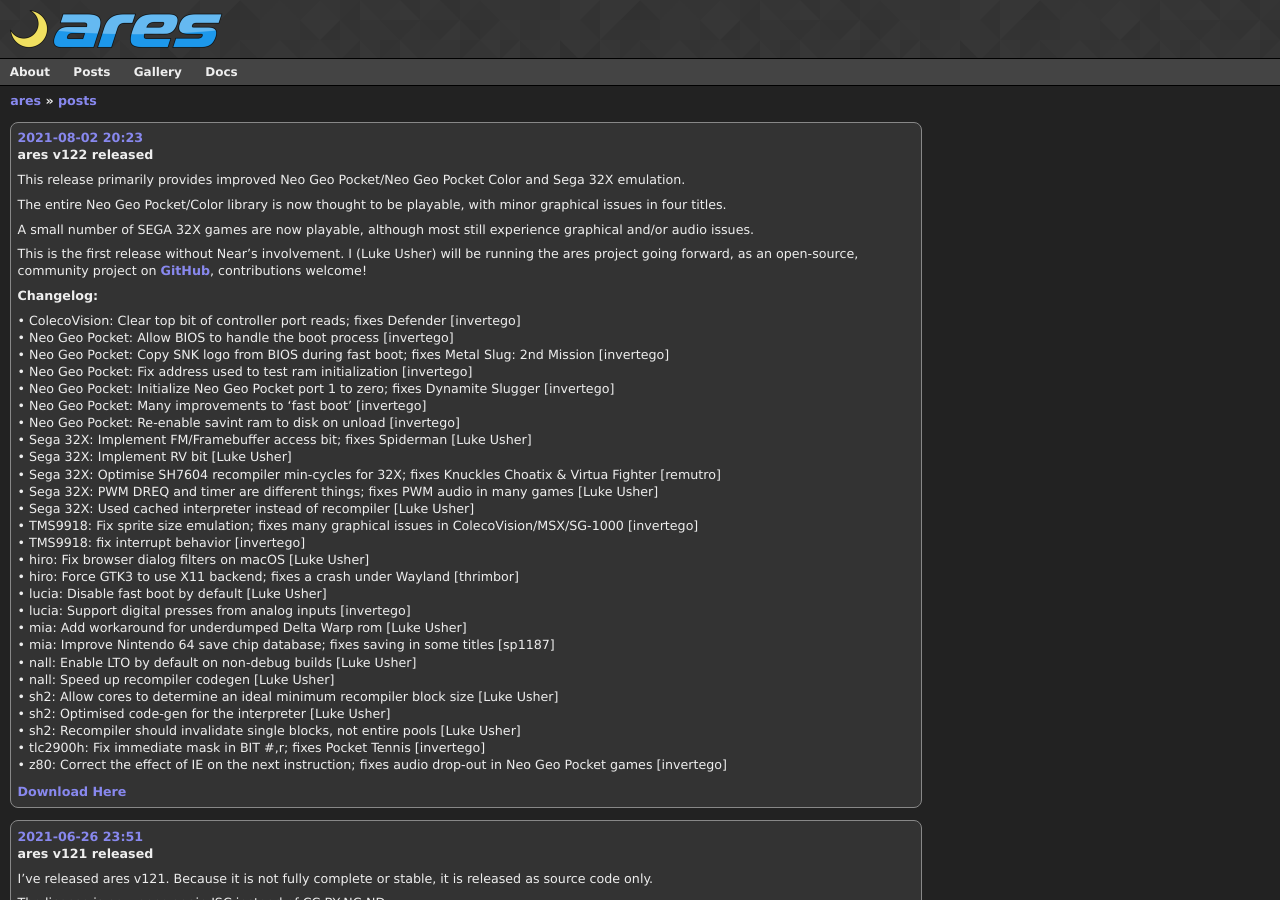
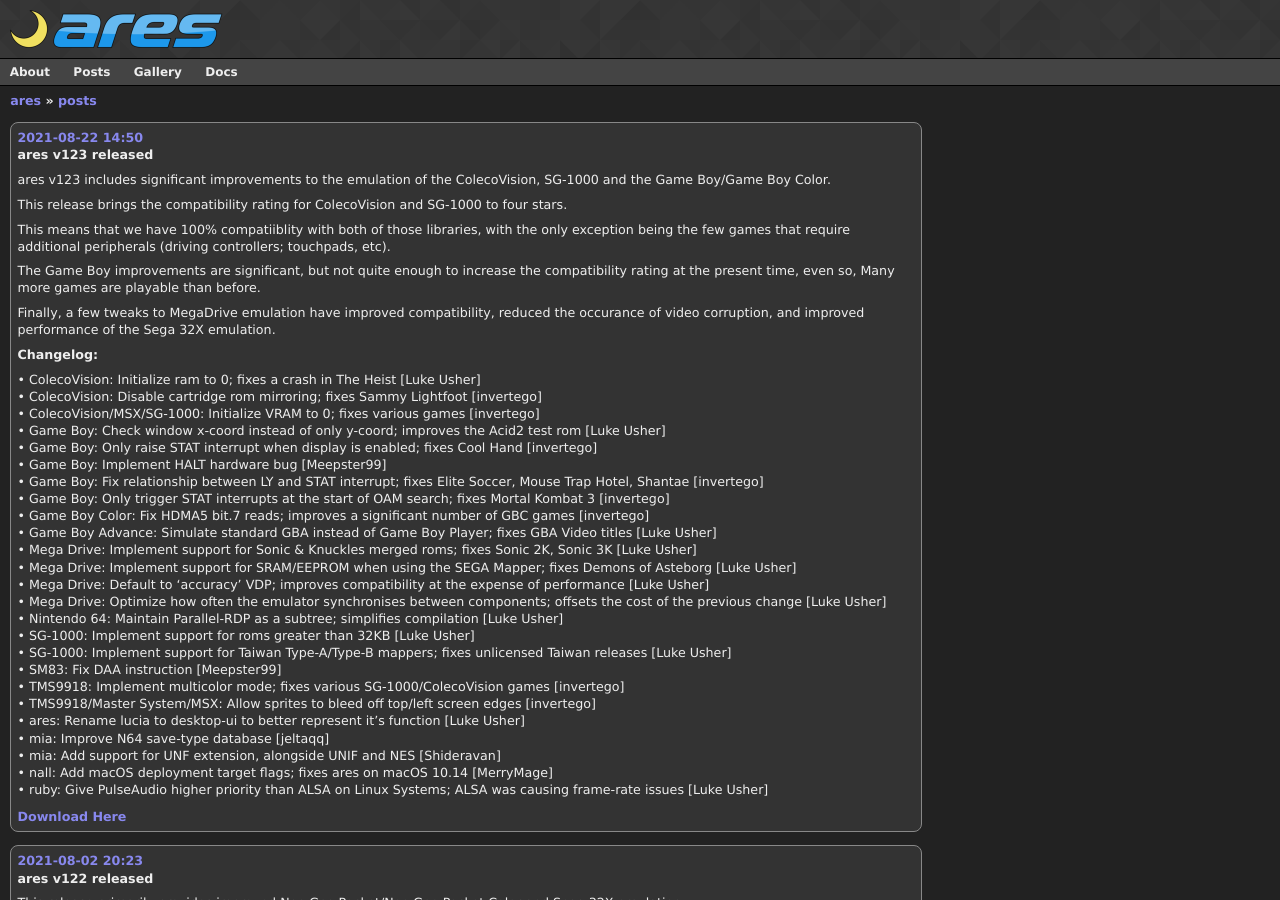
Before and after one commit to ares-emulator/ares-emulator.github.io, a Jekyll site: the page built from posts.md, in a window 1280 px wide and 900 px high. Built offline with Jekyll 4.4.1, drawn with Linux system fonts in a browser that asks for light colours.

Commit message:
release ares v123

```diff
--- /dev/null
+++ b/_posts/2021-08-22-ares-v123-released.md
@@ -0,0 +1,54 @@
+---
+layout: post
+title: "ares v123 released"
+date: "2021-08-22 14:50"
+---
+
+ares v123 includes significant improvements to the emulation of the ColecoVision,
+SG-1000 and the Game Boy/Game Boy Color.
+
+This release brings the compatibility rating for ColecoVision and SG-1000 to
+four stars.
+
+This means that we have 100% compatiiblity with both of those libraries, with
+the only exception being the few games that require additional peripherals
+(driving controllers; touchpads, etc).
+
+The Game Boy improvements are significant, but not quite enough to increase
+the compatibility rating at the present time, even so, Many more games are
+playable than before.
+
+Finally, a few tweaks to MegaDrive emulation have improved compatibility,
+reduced the occurance of video corruption, and improved performance of
+the Sega 32X emulation.
+
+
+**Changelog:**
+
+ * ColecoVision: Initialize ram to 0; fixes a crash in The Heist [Luke Usher]
+ * ColecoVision: Disable cartridge rom mirroring; fixes Sammy Lightfoot [invertego]
+ * ColecoVision/MSX/SG-1000: Initialize VRAM to 0; fixes various games [invertego]
+ * Game Boy: Check window x-coord instead of only y-coord; improves the Acid2 test rom [Luke Usher]
+ * Game Boy: Only raise STAT interrupt when display is enabled; fixes Cool Hand [invertego]
+ * Game Boy: Implement HALT hardware bug [Meepster99]
+ * Game Boy: Fix relationship between LY and STAT interrupt; fixes Elite Soccer, Mouse Trap Hotel, Shantae [invertego]
+ * Game Boy: Only trigger STAT interrupts at the start of OAM search; fixes Mortal Kombat 3 [invertego]
+ * Game Boy Color: Fix HDMA5 bit.7 reads; improves a significant number of GBC games [invertego]
+ * Game Boy Advance: Simulate standard GBA instead of Game Boy Player; fixes GBA Video titles [Luke Usher]
+ * Mega Drive: Implement support for Sonic & Knuckles merged roms; fixes Sonic 2K, Sonic 3K [Luke Usher]
+ * Mega Drive: Implement support for SRAM/EEPROM when using the SEGA Mapper; fixes Demons of Asteborg [Luke Usher]
+ * Mega Drive: Default to 'accuracy' VDP; improves compatibility at the expense of performance [Luke Usher]
+ * Mega Drive: Optimize how often the emulator synchronises between components; offsets the cost of the previous change [Luke Usher]
+ * Nintendo 64: Maintain Parallel-RDP as a subtree; simplifies compilation [Luke Usher]
+ * SG-1000: Implement support for roms greater than 32KB [Luke Usher]
+ * SG-1000: Implement support for Taiwan Type-A/Type-B mappers; fixes unlicensed Taiwan releases [Luke Usher]
+ * SM83: Fix DAA instruction [Meepster99]
+ * TMS9918: Implement multicolor mode; fixes various SG-1000/ColecoVision games [invertego]
+ * TMS9918/Master System/MSX: Allow sprites to bleed off top/left screen edges [invertego]
+ * ares: Rename lucia to desktop-ui to better represent it's function [Luke Usher]
+ * mia: Improve N64 save-type database [jeltaqq]
+ * mia: Add support for UNF extension, alongside UNIF and NES [Shideravan]
+ * nall: Add macOS deployment target flags; fixes ares on macOS 10.14 [MerryMage]
+ * ruby: Give PulseAudio higher priority than ALSA on Linux Systems; ALSA was causing frame-rate issues [Luke Usher]
+
+[Download Here](/)
```
Also changed, not shown: index.md (+5 -5 lines).
